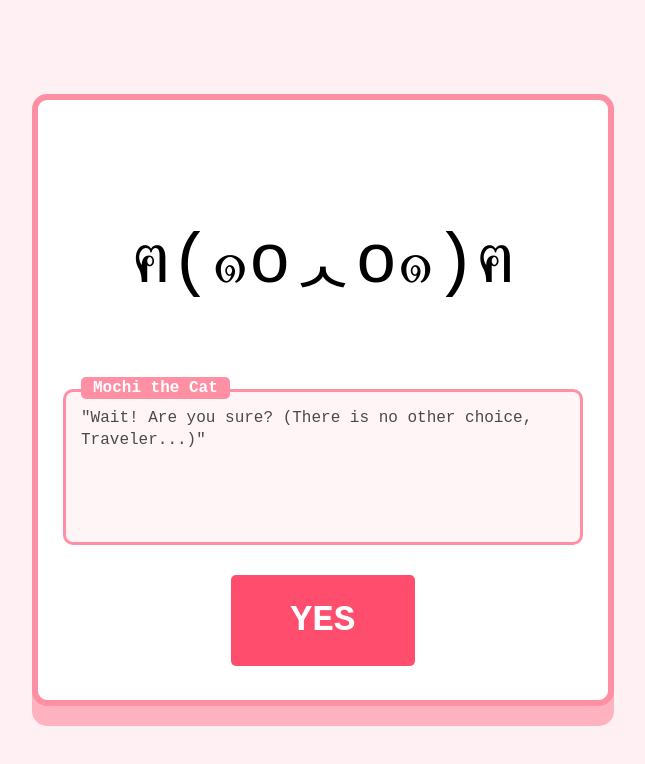
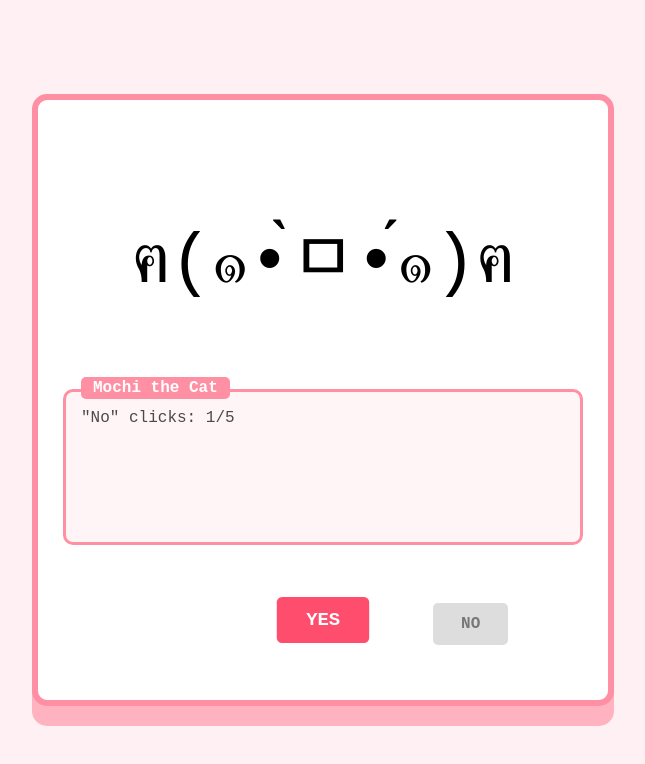
Before and after one commit to gswsniper30/valentine, a plain HTML site: page index.html in a window 1280 px wide. Both pictures are taken after a click on the button "NO". Shown: the whole page, without its empty margins (317-962 px from the left). Drawn offline with Linux system fonts and the light colour scheme.

Commit message:
update code with extra feature

```diff
--- a/index.html
+++ b/index.html
@@ -1,9 +1,10 @@
 <!DOCTYPE html>
 <html lang="en">
 <head>
-    <meta charset="UTF-8">
-    <meta name="viewport" content="width=device-width, initial-scale=1.0">
+  <meta charset="UTF-8" />
+  <meta name="viewport" content="width=device-width, initial-scale=1.0" />
   <title>Valentines</title>
+
   <style>
     :root {
       --ui-pink: #ff8fa3;
@@ -21,7 +22,6 @@
       font-family: 'Courier New', Courier, monospace;
       overflow: hidden;
     }
-
 
     .stage {
       width: 520px;
@@ -82,6 +82,7 @@
       gap: 20px;
       margin-top: 20px;
       min-height: 110px;
+      position: relative;
     }
 
     .btn {
@@ -91,14 +92,27 @@
       border: none;
       border-radius: 5px;
       cursor: pointer;
-            transition: all 0.2s ease-in-out;
+      transition: transform 0.15s ease-in-out;
       white-space: nowrap;
     }
 
-        #yesBtn { background: var(--accent); color: white; font-size: 18px; z-index: 100; }
-        #noBtn { background: #ddd; color: #777; font-size: 16px; }
+    #yesBtn {
+      background: var(--accent);
+      color: white;
+      font-size: 18px;
+      z-index: 100;
+    }
 
-        .btn:hover { transform: scale(1.05); }
+    #noBtn {
+      background: #ddd;
+      color: #777;
+      font-size: 16px;
+      position: absolute;
+    }
+
+    .btn:hover {
+      transform: scale(1.05);
+    }
 
     .heart {
       position: fixed;
@@ -107,14 +121,28 @@
       font-size: 24px;
       z-index: 1;
     }
+
     @keyframes fly {
       0% { transform: translateY(0) rotate(0); opacity: 1; }
       100% { transform: translateY(-100vh) rotate(360deg); opacity: 0; }
     }
+
+    .full-yes {
+      position: fixed !important;
+      left: 0 !important;
+      top: 0 !important;
+      width: 100vw !important;
+      height: 100vh !important;
+      border-radius: 0 !important;
+      font-size: clamp(48px, 8vw, 110px) !important;
+      padding: 0 !important;
+      z-index: 9999 !important;
+      transform: none !important;
+    }
   </style>
 </head>
+
 <body>
-
   <div class="stage">
     <div class="sprite-container" id="sprite">ฅ(•ㅅ•)ฅ</div>
 
@@ -127,25 +155,63 @@
 
     <div class="controls" id="controls">
       <button class="btn" id="yesBtn" onclick="win()">YES</button>
-            <button class="btn" id="noBtn" onclick="nextStep()">NO</button>
+      <button class="btn" id="noBtn">NO</button>
     </div>
   </div>
 
   <script>
-        const sprite = document.getElementById('sprite');
-        const dialogue = document.getElementById('dialogue');
-        const noBtn = document.getElementById('noBtn');
-        const yesBtn = document.getElementById('yesBtn');
+    const sprite = document.getElementById("sprite");
+    const dialogue = document.getElementById("dialogue");
+    const controls = document.getElementById("controls");
+    const noBtn = document.getElementById("noBtn");
+    const yesBtn = document.getElementById("yesBtn");
 
-        function nextStep() {
-            sprite.innerText = "ฅ(๑oᆺo๑)ฅ";
-            dialogue.innerText = "\"Wait! Are you sure? (There is no other choice, Traveler...)\"";
+    let yesScale = 1;
+    let noClicks = 0;
+    const maxNoClicks = 5;
 
-            noBtn.style.display = 'none';
+    function moveNoButton() {
+      const areaRect = controls.getBoundingClientRect();
+      const btnRect = noBtn.getBoundingClientRect();
+      const padding = 8;
 
-            yesBtn.style.fontSize = "36px";
-            yesBtn.style.padding = "25px 60px";
+      const maxX = areaRect.width - btnRect.width - padding;
+      const maxY = areaRect.height - btnRect.height - padding;
+
+      const x = Math.random() * Math.max(0, maxX);
+      const y = Math.random() * Math.max(0, maxY);
+
+      noBtn.style.left = x + "px";
+      noBtn.style.top = y + "px";
     }
+
+    function makeYesFullscreen() {
+      noBtn.style.display = "none";
+      document.querySelector(".stage").style.opacity = "0";
+      document.querySelector(".stage").style.pointerEvents = "none";
+      yesBtn.classList.add("full-yes");
+      yesBtn.textContent = "YES";
+      yesBtn.focus();
+    }
+
+    moveNoButton();
+
+    noBtn.addEventListener("click", () => {
+      if (noClicks >= maxNoClicks) return;
+
+      noClicks++;
+      moveNoButton();
+
+      yesScale *= 1.05;
+      yesBtn.style.transform = `scale(${yesScale})`;
+
+      sprite.innerText = "ฅ(๑•̀ㅁ•́๑)ฅ";
+      dialogue.innerText = `"No" clicks: ${noClicks}/${maxNoClicks}`;
+
+      if (noClicks === maxNoClicks) {
+        makeYesFullscreen();
+      }
+    });
 
     function win() {
       sprite.innerText = "ฅ(⌯͒• ɪ •⌯͒)ฅ";
@@ -154,16 +220,15 @@
 
       dialogue.innerText = '"Quest Complete! You chose the True Ending! Happy Valentines!"';
 
-            // Hide both buttons at the end
-            noBtn.style.display = 'none';
-            yesBtn.style.display = 'none';
+      noBtn.style.display = "none";
+      yesBtn.style.display = "none";
 
       setInterval(() => {
-                const h = document.createElement('div');
-                h.className = 'heart';
-                h.innerHTML = '❤️';
-                h.style.left = Math.random() * 100 + 'vw';
-                h.style.top = '100vh';
+        const h = document.createElement("div");
+        h.className = "heart";
+        h.innerHTML = "❤️";
+        h.style.left = Math.random() * 100 + "vw";
+        h.style.top = "100vh";
         document.body.appendChild(h);
         setTimeout(() => h.remove(), 3000);
       }, 150);
```
Lines whose indentation alone changed are shown as unchanged.
